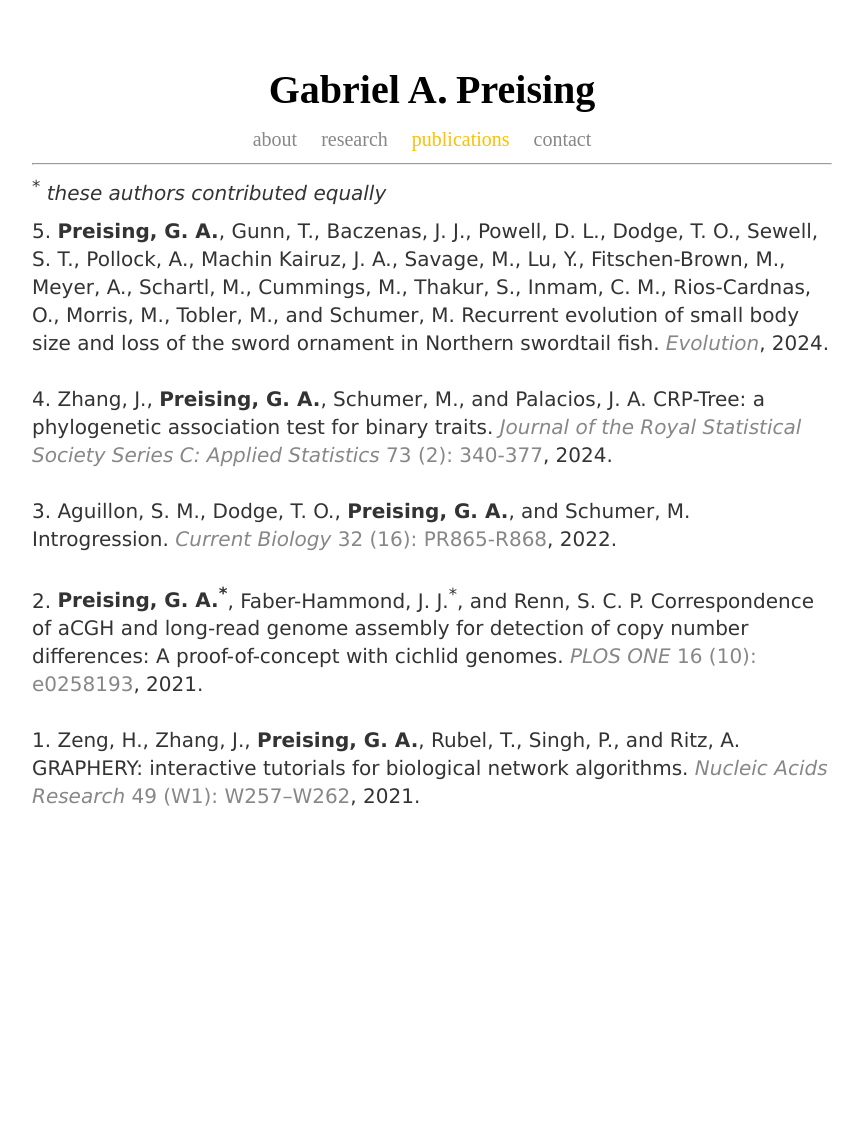
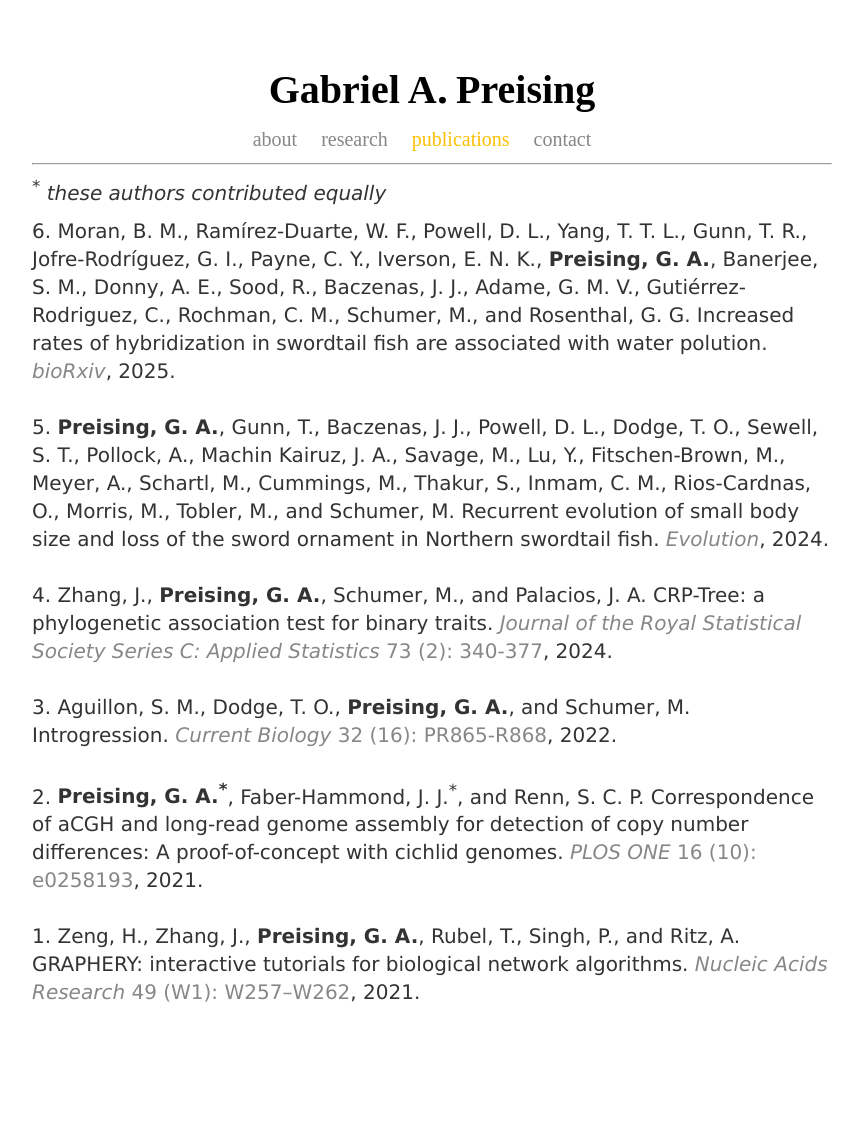
Before and after one commit to gpreising/gpreising.github.io, a Jekyll site: the page built from publications/index.html, in a window 1280 px wide. Shown: the whole page, without its empty margins (208-1067 px from the left). Built offline with Jekyll 4.4.1, drawn with Linux system fonts in a browser that asks for light colours; before the commit the page ends 952 px from its top, so only the background shows below that.

Commit message:
added Moran et al. 2025

```diff
--- a/publications/index.html
+++ b/publications/index.html
@@ -13,6 +13,8 @@ title: Gabriel A. Preising | publications
 <hr>
 <div class="publications">
 	<p><sup>*</sup> <em>these authors contributed equally</em></p>
+		<p>6. Moran, B. M., Ramírez-Duarte, W. F., Powell, D. L., Yang, T. T. L., Gunn, T. R., Jofre-Rodríguez, G. I., Payne, C. Y., Iverson, E. N. K., <strong>Preising, G. A.</strong>, Banerjee, S. M., Donny, A. E., Sood, R., Baczenas, J. J., Adame, G. M. V., Gutiérrez-Rodriguez, C., Rochman, C. M., Schumer, M., and Rosenthal, G. G. Increased rates of hybridization in swordtail fish are associated with water polution. <a href="https://doi.org/10.1101/2025.04.22.649978" target="_blank"><em>bioRxiv</em></a>, 2025.</p>
+		<br>
 		<p>5. <strong>Preising, G. A.</strong>, Gunn, T., Baczenas, J. J., Powell, D. L., Dodge, T. O., Sewell, S. T., Pollock, A., Machin Kairuz, J. A., Savage, M., Lu, Y., Fitschen-Brown, M., Meyer, A., Schartl, M., Cummings, M., Thakur, S., Inmam, C. M., Rios-Cardnas, O., Morris, M., Tobler, M., and Schumer, M. Recurrent evolution of small body size and loss of the sword ornament in Northern swordtail fish. <a href="https://doi.org/10.1093/evolut/qpae124" target="_blank"><em>Evolution</em></a>, 2024.</p>
 		<br>
 		<p>4. Zhang, J., <strong>Preising, G. A.</strong>, Schumer, M., and Palacios, J. A. CRP-Tree: a phylogenetic association test for binary traits. <a href="https://doi.org/10.1093/jrsssc/qlad098" target="_blank"><em>Journal of the Royal Statistical Society Series C: Applied Statistics</em> 73 (2): 340-377</a>, 2024.</p>
```
